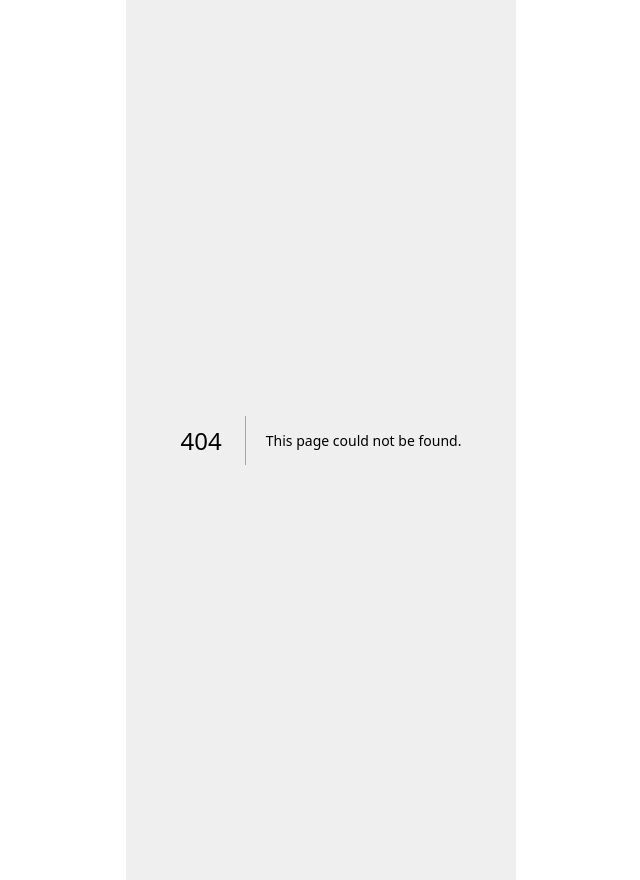
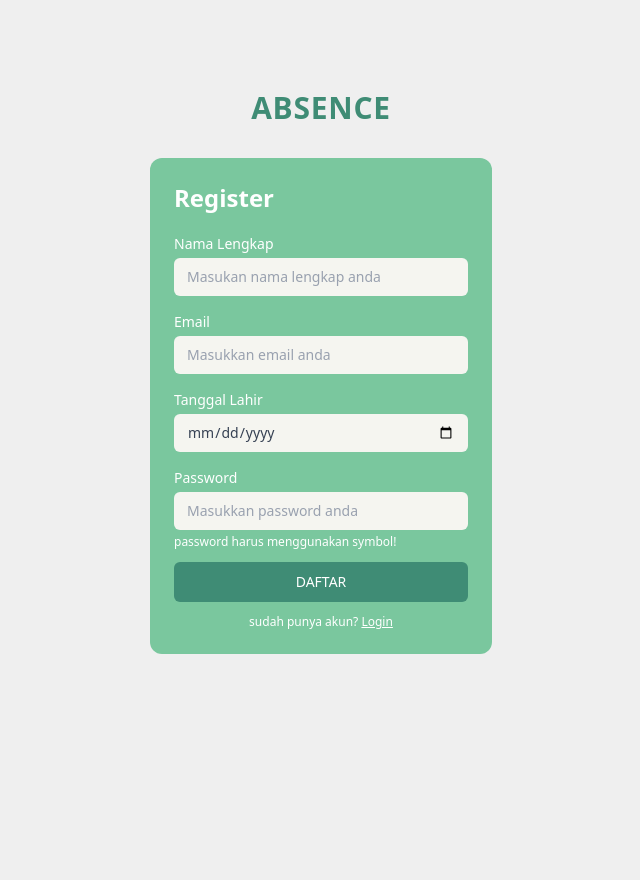
Before and after one commit to mauritshdb/absen, a Next.js app: page /register in a window 1280 px wide. Before the commit this address had no page. Shown: the whole page, without its empty margins (319-959 px from the left). After the commit the page ends 800 px from the top, so only its background shows below. Built offline with nearby package versions, Linux system fonts and the light colour scheme.

Commit message:
add register page

```diff
--- /dev/null
+++ b/app/register/page.tsx
@@ -0,0 +1,133 @@
+"use client";
+
+import { useState } from "react";
+import Link from "next/link";
+import { useRouter } from "next/navigation";
+
+export default function RegisterPage() {
+  const router = useRouter();
+  const [name, setName] = useState("");
+  const [email, setEmail] = useState("");
+  const [birthDate, setBirthDate] = useState("");
+  const [password, setPassword] = useState("");
+  const [error, setError] = useState("");
+  const [loading, setLoading] = useState(false);
+
+  const handleRegister = async () => {
+    setError("");
+
+    if (!name || !email || !birthDate || !password) {
+      setError("Semua field wajib diisi.");
+      return;
+    }
+
+    setLoading(true);
+    try {
+      const res = await fetch("/api/auth/register", {
+        method: "POST",
+        headers: { "Content-Type": "application/json" },
+        body: JSON.stringify({ name, email, birthDate, password }),
+      });
+
+      const data = await res.json();
+
+      if (!res.ok) {
+        setError(data.message ?? "Registrasi gagal.");
+        return;
+      }
+
+      sessionStorage.setItem(
+        "absence_last_registered",
+        JSON.stringify({ name: data.user.name, email: data.user.email })
+      );
+      router.push("/success");
+    } catch {
+      setError("Terjadi kesalahan. Coba lagi.");
+    } finally {
+      setLoading(false);
+    }
+  };
+
+  return (
+    <div className="flex flex-col">
+      <h1 className="text-center text-3xl font-bold text-[#3F8C75] tracking-wide mb-8">
+        ABSENCE
+      </h1>
+
+      <div className="bg-[#7AC79E] rounded-xl p-6">
+        <h2 className="text-2xl font-bold text-white mb-5">Register</h2>
+
+        <label className="block text-sm text-white mb-1">Nama Lengkap</label>
+        <input
+          type="text"
+          placeholder="Masukan nama lengkap anda"
+          value={name}
+          onChange={(e) => setName(e.target.value)}
+          className="w-full rounded-md bg-[#F5F5F0] px-3 py-2 mb-4 text-sm text-gray-700 placeholder:text-gray-400 outline-none border border-transparent focus:border-white transition-colors"
+        />
+
+        <label className="block text-sm text-white mb-1">Email</label>
+        <input
+          type="email"
+          placeholder="Masukkan email anda"
+          value={email}
+          onChange={(e) => setEmail(e.target.value)}
+          className="w-full rounded-md bg-[#F5F5F0] px-3 py-2 mb-4 text-sm text-gray-700 placeholder:text-gray-400 outline-none border border-transparent focus:border-white transition-colors"
+        />
+
+        <label className="block text-sm text-white mb-1">Tanggal Lahir</label>
+        <input
+          type="date"
+          placeholder="Masukkan tanggal lahir anda"
+          value={birthDate}
+          onChange={(e) => setBirthDate(e.target.value)}
+          className="w-full rounded-md bg-[#F5F5F0] px-3 py-2 mb-4 text-sm text-gray-700 placeholder:text-gray-400 outline-none border border-transparent focus:border-white transition-colors"
+        />
+
+        <label className="block text-sm text-white mb-1">Password</label>
+        <input
+          type="password"
+          placeholder="Masukkan password anda"
+          value={password}
+          onChange={(e) => setPassword(e.target.value)}
+          className="w-full rounded-md bg-[#F5F5F0] px-3 py-2 mb-1 text-sm text-gray-700 placeholder:text-gray-400 outline-none border border-transparent focus:border-white transition-colors"
+        />
+        <p className="text-xs text-white mb-3">
+          password harus menggunakan symbol!
+        </p>
+
+        {error && (
+          <p className="text-xs text-red-100 bg-red-500/30 rounded-md px-2 py-1 mb-3 animate-fadeIn">
+            {error}
+          </p>
+        )}
+
+        <button
+          type="button"
+          onClick={handleRegister}
+          disabled={loading}
+          className="block w-full text-center rounded-md bg-[#3F8C75] text-white text-sm font-medium py-2.5 transition-transform duration-150 active:scale-[0.98] disabled:opacity-60"
+        >
+          {loading ? "Memproses..." : "DAFTAR"}
+        </button>
+
+        <p className="text-center text-xs text-white mt-3">
+          sudah punya akun?{" "}
+          <Link href="/" className="underline">
+            Login
+          </Link>
+        </p>
+      </div>
+
+      <style jsx global>{`
+        @keyframes fadeIn {
+          from { opacity: 0; transform: translateY(-4px); }
+          to { opacity: 1; transform: translateY(0); }
+        }
+        .animate-fadeIn {
+          animation: fadeIn 0.25s ease forwards;
+        }
+      `}</style>
+    </div>
+  );
+}
```
